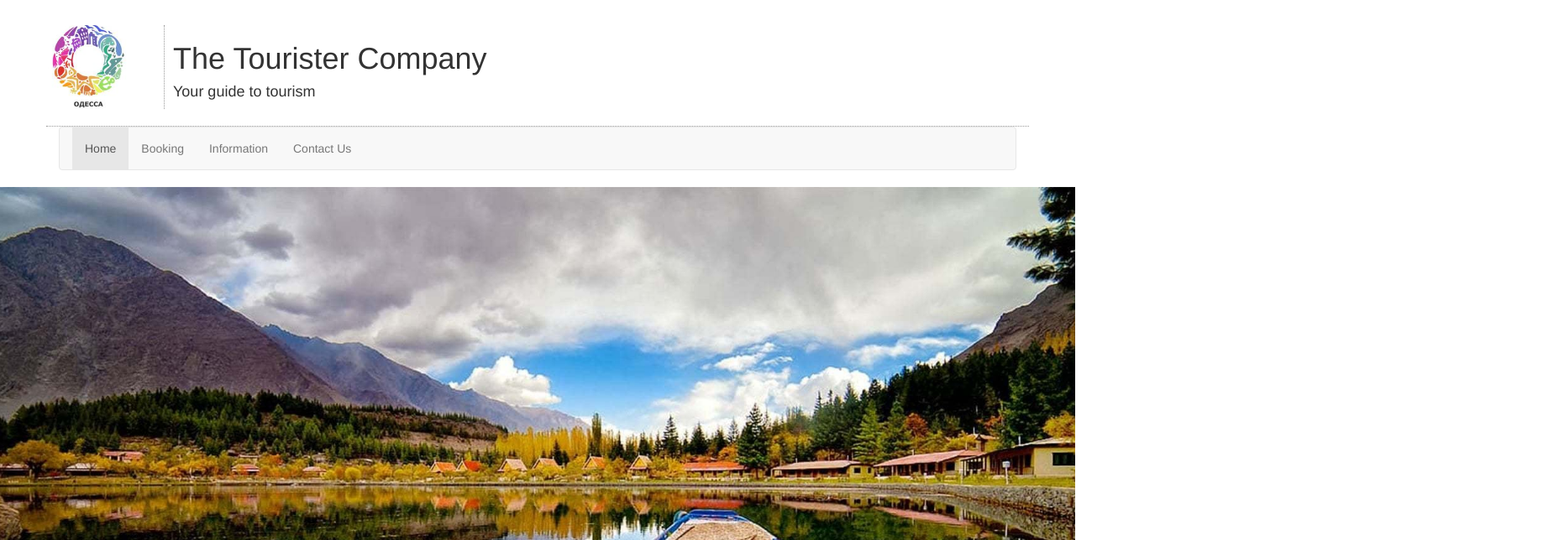
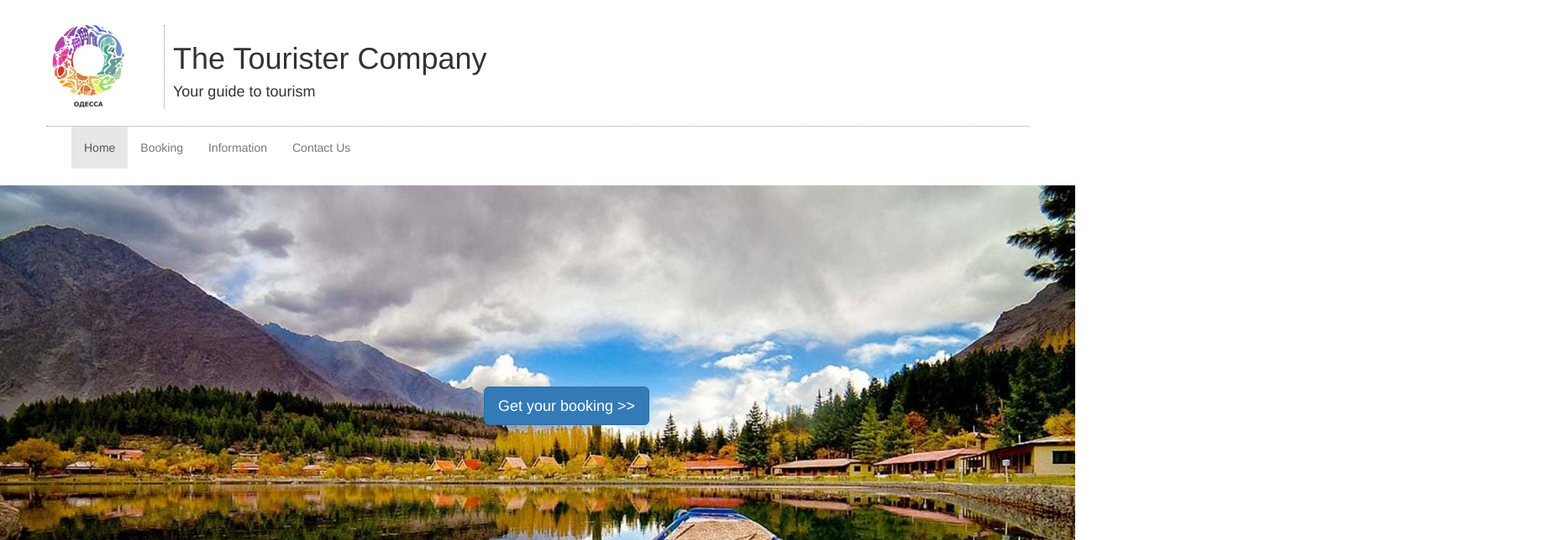
Before and after one commit to hasan-wajahat/tourismProject, an Angular app: page / in a window 1280 px wide. Shown: the top 644 px of the page at 84% size, 1856 px wide, since content can reach past the window. Built offline with nearby package versions, Linux system fonts and the light colour scheme.

Commit message:
adding button

```diff
--- a/src/app/header/header.component.scss
+++ b/src/app/header/header.component.scss
@@ -60,6 +60,11 @@ header{
     }
 }
 
+.navbar-default{
+    background-color: inherit;
+    border: none;
+}
+
 ul li:hover{
     cursor: pointer;
 }
--- a/src/app/main/banner/banner.component.html
+++ b/src/app/main/banner/banner.component.html
@@ -1,2 +1,5 @@
 <div class="bannerDiv">
+    <div class="actionDiv">
+        <button class="btn btn-primary btn-lg">Get your booking >></button>
+    </div>
 </div>
--- a/src/app/main/banner/banner.component.scss
+++ b/src/app/main/banner/banner.component.scss
@@ -6,3 +6,10 @@
     background-repeat: no-repeat;
     background-size: cover;
 }
+
+.actionDiv{
+    position: relative;
+    left: 45%;
+    top: 30%;
+
+}
```
